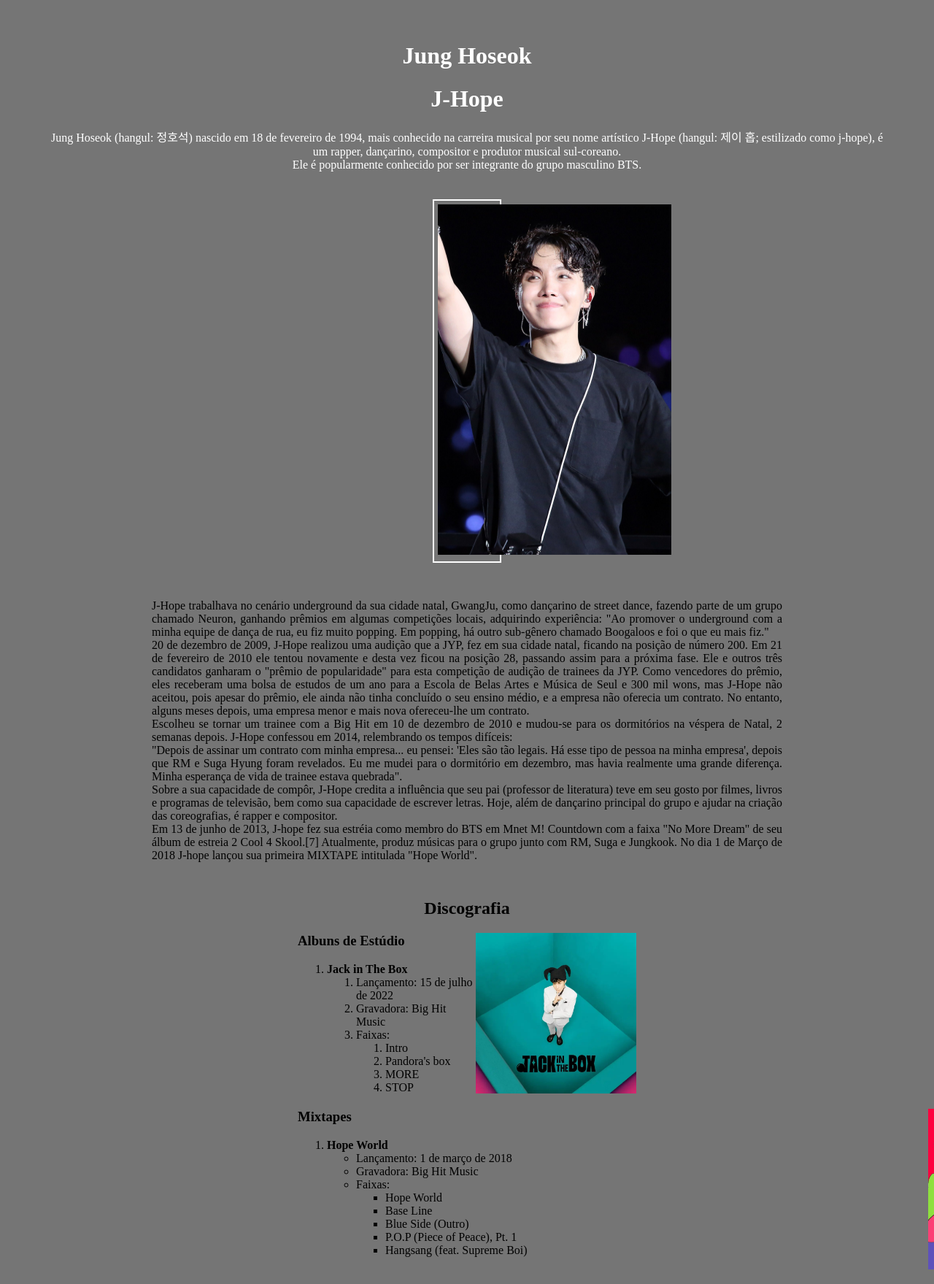
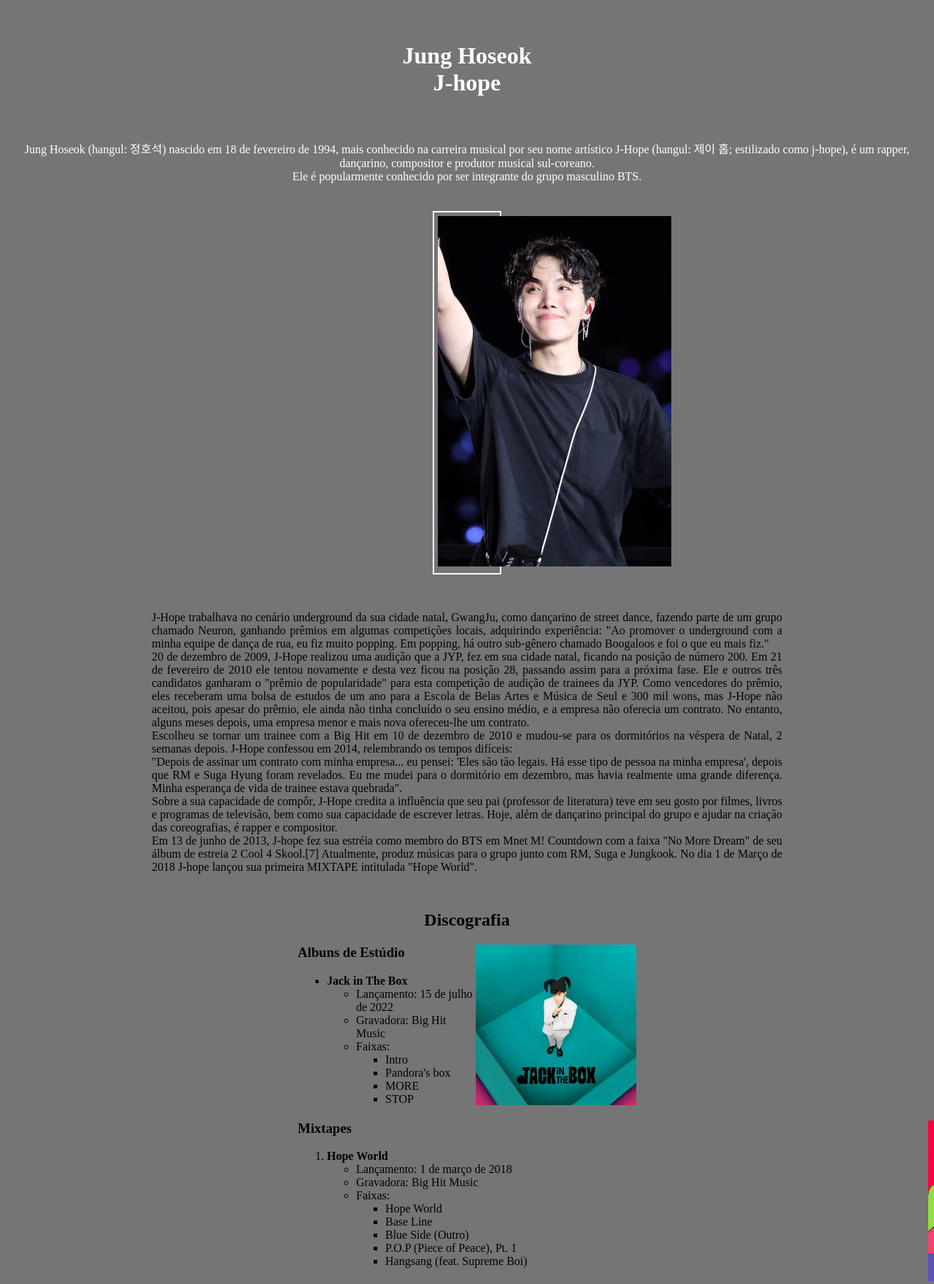
Before and after one commit to fernanda-vs/webFernanda, a plain HTML site: page exercicios/fansite/hope.html in a window 1280 px wide. Shown: the top 1759 px of the page at 73% size. Drawn offline with Linux system fonts and the light colour scheme.

Commit message:
Update hope.html

```diff
--- a/exercicios/fansite/hope.html
+++ b/exercicios/fansite/hope.html
@@ -6,20 +6,29 @@
     <meta name="viewport" content="width=device-width, initial-scale=1.0">
     <link href="style.css" rel="stylesheet">
     <title>J-Hope</title>
+
+    <style>
+
+    </style>
 </head>
+
 <body>
+
     <header class="topo">
-        <h1><br>Jung Hoseok</h1>
-        <h1>J-Hope</h1>
-        <p id="resumo">
+        <h1 class="titulo-principal">
+            <br>Jung Hoseok<br>J-hope<br><br>
+        </h1>
+        <p class="resumo">
         Jung Hoseok (hangul: 정호석) nascido em 18 de fevereiro de 1994, mais conhecido na carreira musical por seu nome artístico J-Hope
         (hangul: 제이 홉; estilizado como j-hope), é um rapper, dançarino, compositor e produtor musical sul-coreano.<br>
         Ele é popularmente conhecido por ser integrante do grupo masculino BTS.<br><br>
         </p>
     </header>
+
     <div class="jhope" style="padding: 5px;">
         <img src="jhope.jpg" alt="J-Hope" width="320" height="480">
     </div>
+
     <div class="bio">
         <p>
             J-Hope trabalhava no cenário underground da sua cidade natal, GwangJu, como dançarino de street dance, fazendo parte de um grupo
@@ -53,24 +62,24 @@
     </div>
 
     <div class="discografia">
-        <h3>Albuns de Estúdio</h3>
-        <ol>
+        <h3 class="albuns">Albuns de Estúdio</h3>
+        <ul>
             <li>
                 <strong>Jack in The Box</strong>
-                <ol>
+                <ul>
                     <li>Lançamento: 15 de julho de 2022</li>
                     <li>Gravadora: Big Hit Music</li>
                     <li>Faixas:
-                        <ol>
+                        <ul>
                             <li>Intro</li>
                             <li>Pandora's box</li>
                             <li>MORE</li>
                             <li>STOP</li>
-                        </ol>
+                        </ul>
                     </li>
-                </ol>
+                </ul>
             </li>
-        </ol>
+        </ul>
     </div>
 
     <div class="hopeworld">
```
